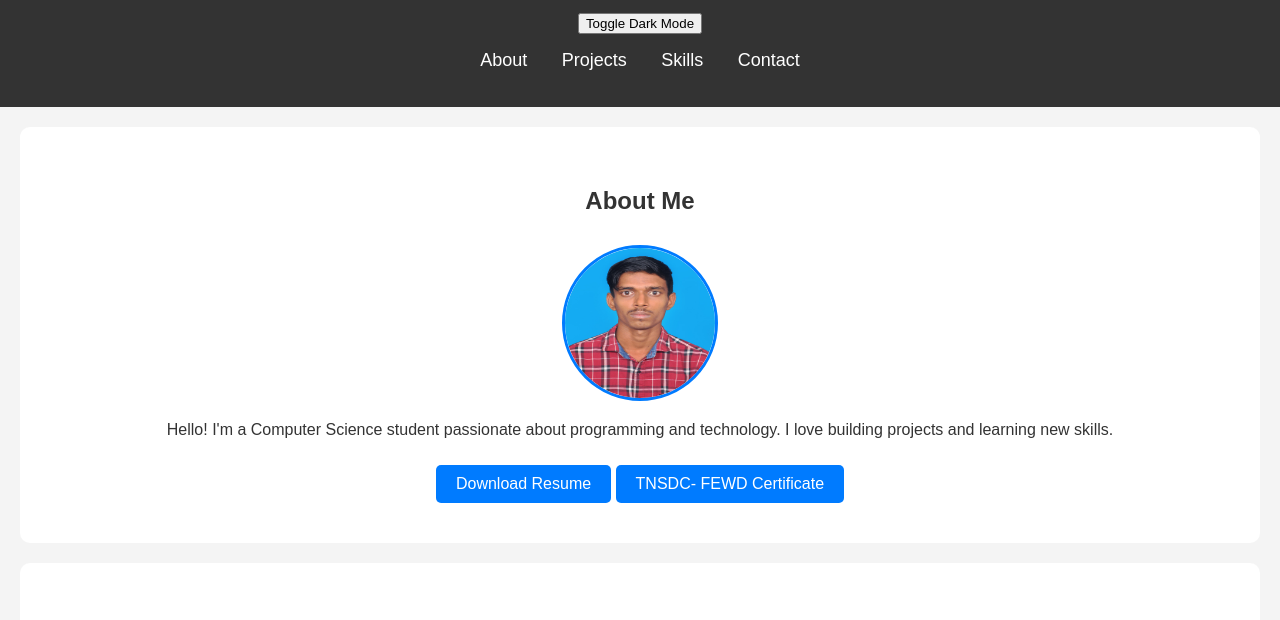
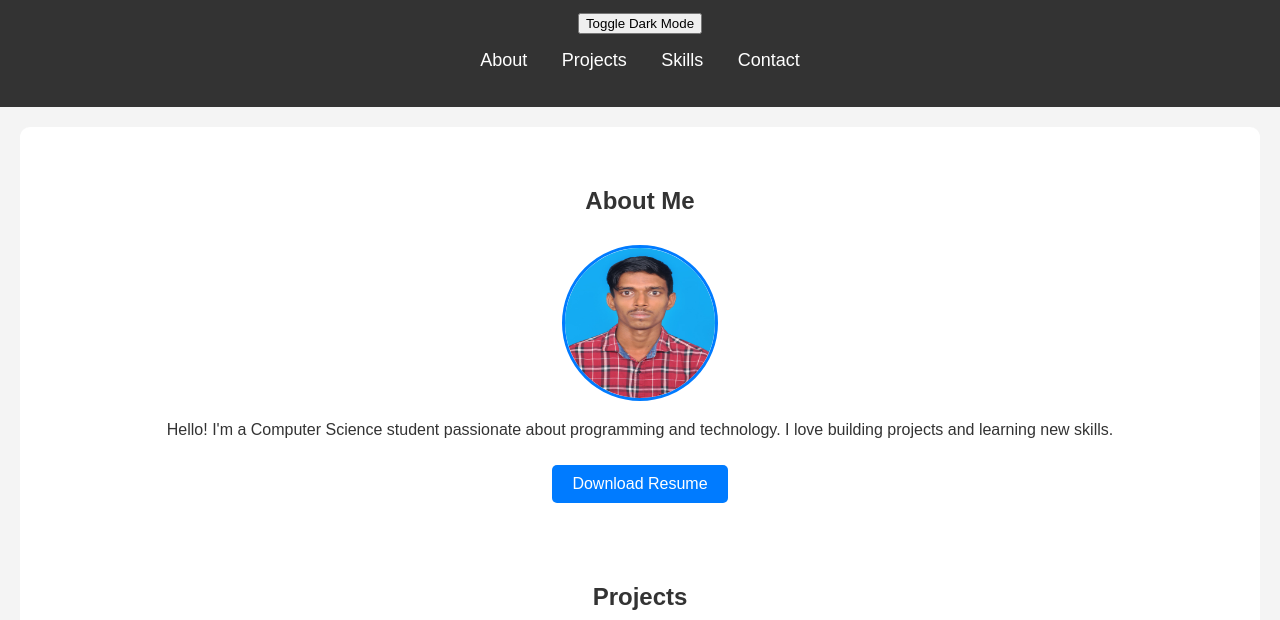
Before and after one commit to saranraj2006/digital-portfolio-, a plain HTML site: page index.html in a window 1280 px wide. Shown: the part 121-741 px from the top of the page. Drawn offline with Linux system fonts and the light colour scheme; a script that the page names is missing.

Commit message:
Update index.html

```diff
--- a/index.html
+++ b/index.html
@@ -133,8 +133,6 @@ footer {
         <img src="Image.jpg"alt="saranraj" class="profile-img">
         <p>Hello! I'm a Computer Science student passionate about programming and technology. I love building projects and learning new skills.</p>
         <a href="resume.pdf" download class="btn">Download Resume</a>
-        <a href="SARANRAJ R.pdf" download class="btn">TNSDC- FEWD Certificate</a>
-    </section>
 
     <section id="projects">
         <h2>Projects</h2>
```
